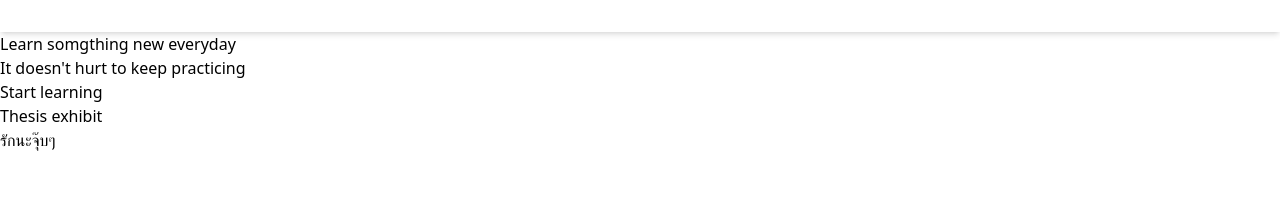
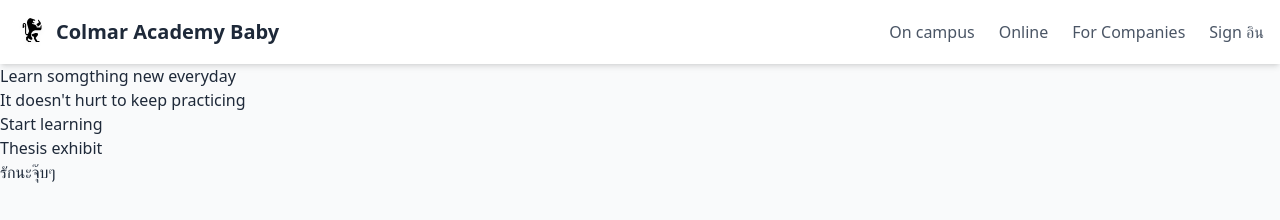
Before and after one commit to thanachotsanprasert/34-get-colmar, a plain HTML site: page index.html in a window 1280 px wide. Drawn offline with nearby package versions, Linux system fonts and the light colour scheme.

Commit message:
finish header

```diff
--- a/index.html
+++ b/index.html
@@ -9,16 +9,28 @@
 <title>34-get-colmar</title>
 </head>
 
-<!-- ส่วนที่ 1 header -->
-<body>
+<body class="bg-gray-50 text-gray-800 font-sans">
+
 <header class="flex justify-between items-center p-4 bg-white shadow-md">
 <div class="flex items-center gap-2">
-
-
+    <img src="./images/ic-logo.svg" alt="Colmar Logo" class="h-8 w-8">
+    <span class="text-xl font-bold text-gray-800"> Colmar Academy Baby </span>
 </div>
     <nav>
-        <!--เอาไว้ใส่ logo กับ link-->
-    </nav>
+        <!--ส่วน navigstor ของ desktop-->
+        <ul class="hidden md:flex gap-6 text-gray-600">
+            <li><a href="#" class="hover:text-black">On campus</a></li>
+            <li><a href="#" class="hover:text-black">Online</a></li>
+            <li><a href="#" class="hover:text-black">For Companies</a></li>
+            <li><a href="#" class="hover:text-black">Sign อิน</a></li>
+        </ul>
+
+        <!--ส่วน navigstor ของ mobile-->
+        <ul class="flex md:hidden gap-4">
+            <li><a herf="#"><img scr="./images/ic-on-campus.svg" alt="On campus" class="h-6 w-6"></a></li>
+            <li><a herf="#"><img scr="./images/ic-online.svg" alt="Online" class="h-6 w-6"></a></li>
+            <li><a herf="#"><img scr="./images/ic-login.svg" alt="Login" class="h-6 w-6"></a></li>
+        </ul>
 </header>
 
 <!--main จะมี 4 ส่วน (เรียกว่า middle sections)-->
```
Also changed, not shown: 1 other file.
